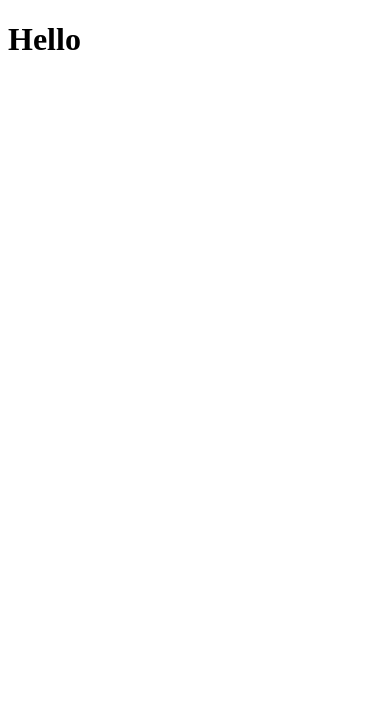
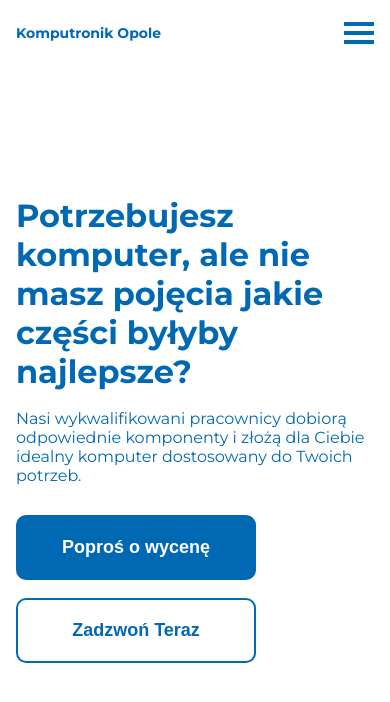
Before and after one commit to kubixopo/praktyki, a Gatsby site in the folder Komputronik Opole/: page / in a window 390 px wide. Built offline with nearby package versions, Linux system fonts and the light colour scheme; Gatsby itself is replaced by a stand-in of ours.

Commit message:
Mobile Landing Page

```diff
--- /dev/null
+++ b/Komputronik Opole/src/Layout/Layout.css
@@ -0,0 +1 @@
+@import url("https://fonts.googleapis.com/css2?family=Montserrat:wght@400;700&display=swap");
--- /dev/null
+++ b/Komputronik Opole/src/Layout/Layout.js
@@ -0,0 +1,46 @@
+import styled, { createGlobalStyle, ThemeProvider } from "styled-components"
+import React from "react"
+import { theme } from "../Utils/theme"
+import "./Layout.css"
+
+const GlobalStyle = createGlobalStyle`
+    html {
+      font-size: 62.5%;
+    }
+
+    body {
+        width: 100vw;
+        height: auto;
+        display: flex;
+        justify-content: center;
+        font-size: 1.6rem;
+    }
+
+    *, *::after, *::before {
+        padding: 0;
+        margin: 0;
+        box-sizing: border-box;
+        -webkit-font-smoothing: antialiased;
+        -moz-osx-font-smoothing: grayscale;
+    }
+`
+
+const StyledWrapper = styled.div`
+  width: 100vw;
+  padding: 16px;
+  color: ${({ theme }) => theme.colors.primary};
+  font-family: "Montserrat", sans-serif;
+`
+
+const Layout = ({ children }) => {
+  return (
+    <ThemeProvider theme={theme}>
+      <>
+        <GlobalStyle />
+        <StyledWrapper>{children}</StyledWrapper>
+      </>
+    </ThemeProvider>
+  )
+}
+
+export default Layout
--- /dev/null
+++ b/Komputronik Opole/src/Utils/theme.js
@@ -0,0 +1,20 @@
+export const theme = {
+  colors: {
+    primary: "#0168B3",
+    secondary: "#ffffff",
+  },
+  font: {
+    mobile: {
+      tiny: "1.4rem",
+      small: "1.8rem",
+      medium: "2.4rem",
+      large: "3rem",
+    },
+    desktop: {
+      small: "2.4rem",
+      medium: "3.6rem",
+      large: "4.8rem",
+      Big: "6.4rem",
+    },
+  },
+}
--- /dev/null
+++ b/Komputronik Opole/src/components/Button/Button.js
@@ -0,0 +1,17 @@
+import styled from "styled-components"
+import { theme } from "../../Utils/theme"
+
+export const Button = styled.button`
+  margin-top: ${({ secondary }) => (secondary ? "18px" : "30px")};
+  width: 240px;
+  height: 65px;
+  background-color: ${({ theme, secondary }) =>
+    secondary ? theme.colors.secondary : theme.colors.primary};
+  border: ${({ theme, secondary }) =>
+    secondary ? "2px solid" + theme.colors.primary : "none"};
+  color: ${({ theme, secondary }) =>
+    secondary ? theme.colors.primary : theme.colors.secondary};
+  border-radius: 10px;
+  font-weight: 700;
+  font-size: ${({ theme }) => theme.font.mobile.small};
+`
--- /dev/null
+++ b/Komputronik Opole/src/components/Hamburger/Hamburger.js
@@ -0,0 +1,53 @@
+import React from "react"
+import styled from "styled-components"
+import { theme } from "../../Utils/theme"
+
+const StyledHamburger = styled.button`
+  border: none;
+  background: none;
+  padding: 15px 0px 15px 15px;
+  z-index: 2000;
+`
+
+const InnerHamburger = styled.div`
+  position: relative;
+  width: 30px;
+  height: 4px;
+  background-color: ${({ theme, isOpen }) =>
+    isOpen ? "tranparent" : theme.colors.primary};
+  transition: background-color 0.2s ease-in-out;
+
+  ::after,
+  ::before {
+    content: "";
+    position: absolute;
+    left: 0;
+    width: 30px;
+    height: 4px;
+    background-color: ${({ theme }) => theme.colors.primary};
+  }
+
+  ::after {
+    top: 9px;
+    transform: translateY(${({ isOpen }) => (isOpen ? "-9px" : "0")})
+      rotate(${({ isOpen }) => (isOpen ? "45deg" : "0")});
+    transition: transform 0.2s ease-in-out;
+  }
+
+  ::before {
+    top: -9px;
+    transform: translateY(${({ isOpen }) => (isOpen ? "9px" : "0")})
+      rotate(${({ isOpen }) => (isOpen ? "-45deg" : "0")});
+    transition: transform 0.2s ease-in-out;
+  }
+`
+
+const Hamburger = ({ isOpen, ...props }) => {
+  return (
+    <StyledHamburger {...props}>
+      <InnerHamburger isOpen={isOpen} />
+    </StyledHamburger>
+  )
+}
+
+export default Hamburger
--- /dev/null
+++ b/Komputronik Opole/src/components/Hero/Hero.js
@@ -0,0 +1,40 @@
+import React from "react"
+import styled from "styled-components"
+import { Button } from "../Button/Button"
+
+const data = {
+  title:
+    "Potrzebujesz komputer, ale nie masz pojęcia jakie części byłyby najlepsze?",
+  description:
+    "Nasi wykwalifikowani pracownicy dobiorą odpowiednie komponenty i złożą  dla Ciebie idealny komputer dostosowany do Twoich potrzeb.",
+}
+
+const StyledWrapper = styled.div`
+  width: 100%;
+  height: 90vh;
+  display: flex;
+  justify-content: center;
+  flex-direction: column;
+`
+
+const StyledTitle = styled.h1`
+    font-size: {({theme}) => theme.font.size.mobile.large}
+`
+
+const StyledDescription = styled.p`
+    font-size: {({theme}) => theme.font.size.mobile.small};
+    margin-top: 18px;
+`
+
+const Hero = () => {
+  return (
+    <StyledWrapper>
+      <StyledTitle>{data.title}</StyledTitle>
+      <StyledDescription>{data.description}</StyledDescription>
+      <Button>Poproś o wycenę</Button>
+      <Button secondary>Zadzwoń Teraz</Button>
+    </StyledWrapper>
+  )
+}
+
+export default Hero
--- /dev/null
+++ b/Komputronik Opole/src/components/MobileMenu/MobileMenu.js
@@ -0,0 +1,39 @@
+import styled from "styled-components"
+import React from "react"
+import { theme } from "../../Utils/theme"
+
+const StyledWrapper = styled.nav`
+  position: fixed;
+  top: 0;
+  left: 0;
+  width: 100vw;
+  height: 100vh;
+  display: flex;
+  flex-direction: column;
+  align-items: center;
+  justify-content: center;
+  z-index: 999;
+  background-color: ${({ theme }) => theme.colors.secondary};
+  transform: translateX(${({ isOpen }) => (isOpen ? "0" : "-100%")});
+  transition: transform 0.35s ease-in-out;
+`
+
+const MenuLink = styled.p`
+  font-weight: 700;
+  font-size: ${({ theme }) => theme.font.mobile.medium};
+  margin-top: 40px;
+`
+
+const MenuItems = ["Galeria", "Usługi Serwisowe", "Kontakt"]
+
+const MobileMenu = ({ isOpen }) => {
+  return (
+    <StyledWrapper isOpen={isOpen}>
+      {MenuItems.map(item => (
+        <MenuLink key={item}>{item}</MenuLink>
+      ))}
+    </StyledWrapper>
+  )
+}
+
+export default MobileMenu
--- /dev/null
+++ b/Komputronik Opole/src/components/Nav/Nav.js
@@ -0,0 +1,34 @@
+import React, { useState } from "react"
+import styled from "styled-components"
+import { theme } from "../../Utils/theme"
+import Hamburger from "../Hamburger/Hamburger"
+import MobileMenu from "../MobileMenu/MobileMenu"
+
+const StyledHeader = styled.nav`
+  width: 100%;
+  display: flex;
+  align-items: center;
+  justify-content: space-between;
+`
+
+const StyledLogo = styled.h1`
+  font-size: ${({ theme }) => theme.font.mobile.tiny};
+`
+
+const Header = () => {
+  const [isMenuOpen, setIsMenuOpen] = useState(false)
+
+  const openMenu = () => {
+    setIsMenuOpen(!isMenuOpen)
+  }
+
+  return (
+    <StyledHeader>
+      <StyledLogo>Komputronik Opole</StyledLogo>
+      <Hamburger onClick={openMenu} isOpen={isMenuOpen} />
+      <MobileMenu isOpen={isMenuOpen} />
+    </StyledHeader>
+  )
+}
+
+export default Header
--- a/Komputronik Opole/src/pages/index.js
+++ b/Komputronik Opole/src/pages/index.js
@@ -1,6 +1,14 @@
 import React from "react"
 import SEO from "../components/seo"
+import Layout from "../Layout/Layout"
+import Nav from "../components/Nav/Nav"
+import Hero from "../components/Hero/Hero"
 
-const IndexPage = () => <h1>Hello</h1>
+const IndexPage = () => (
+  <Layout>
+    <Nav />
+    <Hero />
+  </Layout>
+)
 
 export default IndexPage
```
Also changed, not shown: Komputronik Opole/src/images/Hero_IMG.svg (added), Komputronik Opole/src/images/Logo.svg (added), Komputronik Opole/src/images/facebook_icon.svg (added), Komputronik Opole/src/images/home_icon.svg (added), Komputronik Opole/src/images/mail_icon.svg (added), Komputronik Opole/src/images/phone_icon.svg (added), STRUKTURA.PNG (deleted), telefon/formularz/style.css (deleted), 2 other files.
